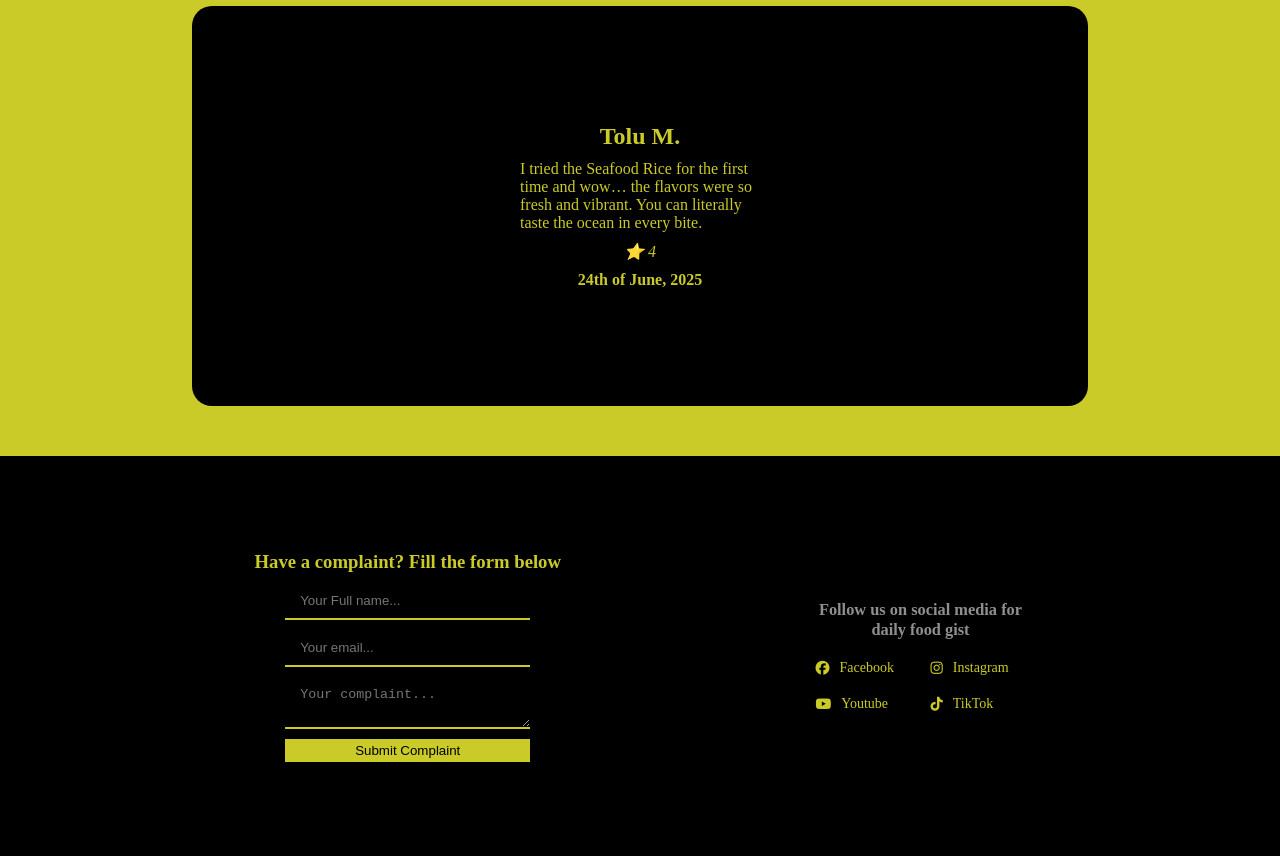
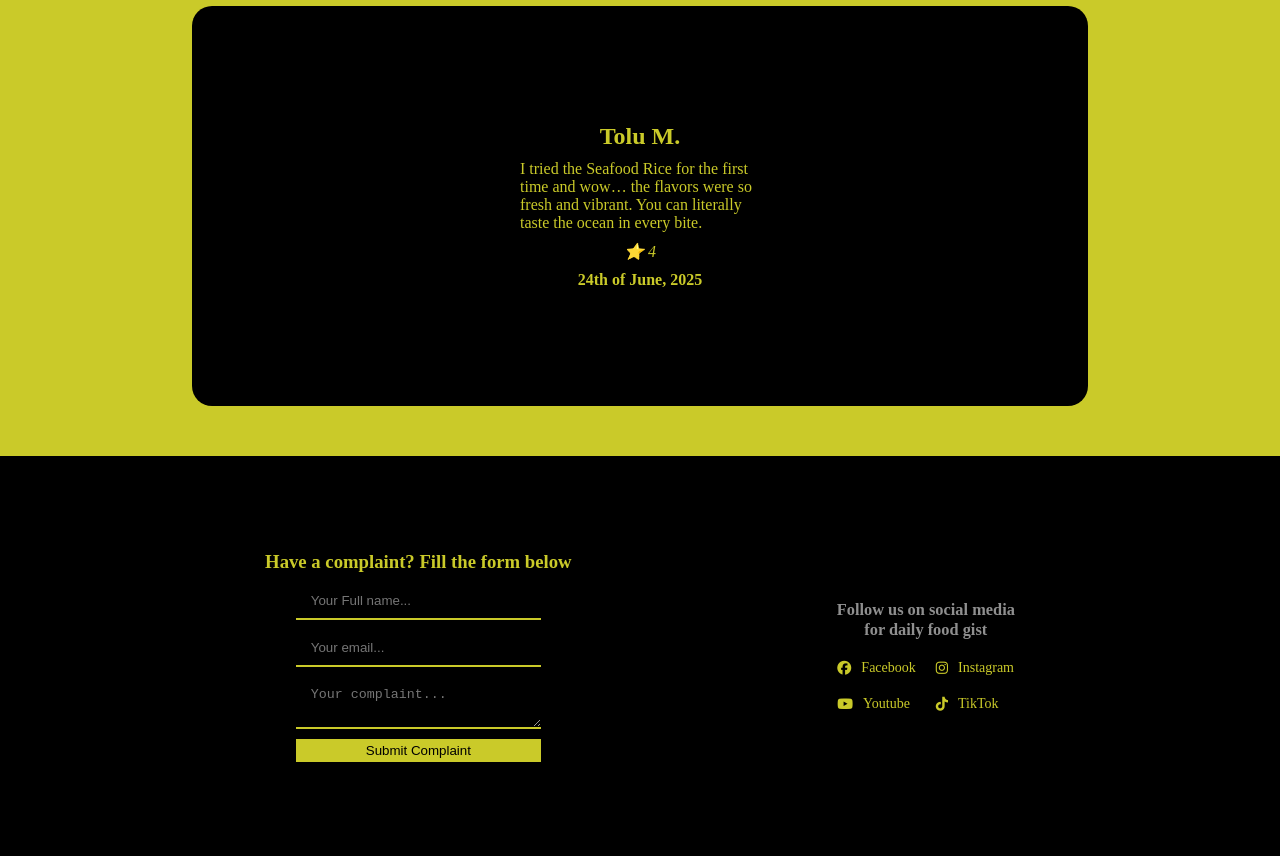
Before and after one commit to TipDevs/restaurant, a website built with webpack: page src/template.html in a window 1280 px wide. Shown: the part 506-1362 px from the top of the page. Built offline with nearby package versions, Linux system fonts and the light colour scheme.

Commit message:
Ensure social media h3 is styled as prefered

```diff
--- a/src/styles/static.css
+++ b/src/styles/static.css
@@ -116,10 +116,13 @@ footer {
     font-size: 14px;
     display: flex;
     flex-direction: column;
+    align-items: center;
     gap: 20px;
 }
 .social_media h3 {
-    text-align: center;
+    display: flex;
+    flex-direction: column;
+    align-items: center;
 }
 .social_media_handle {
     display: grid;
```
